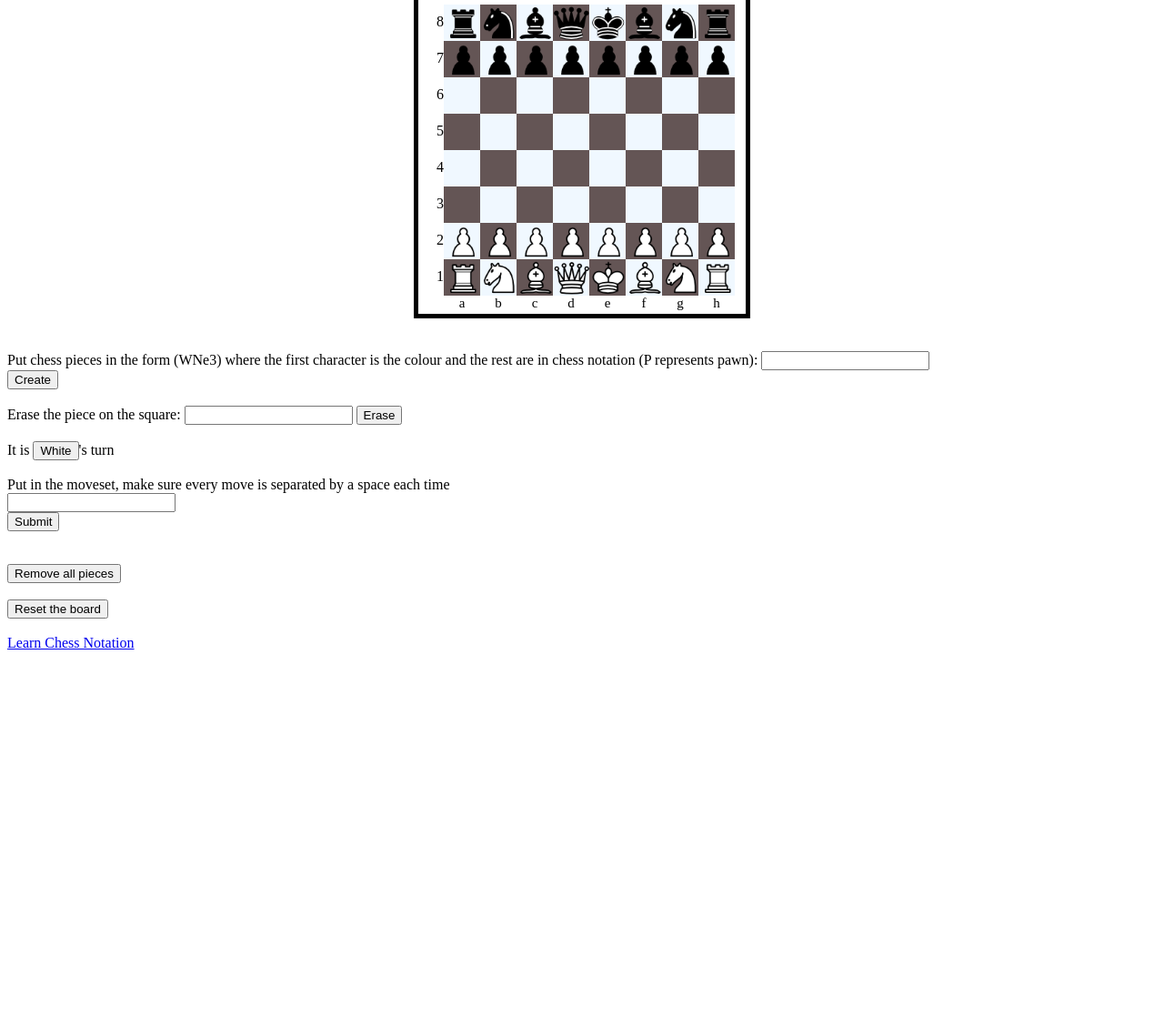
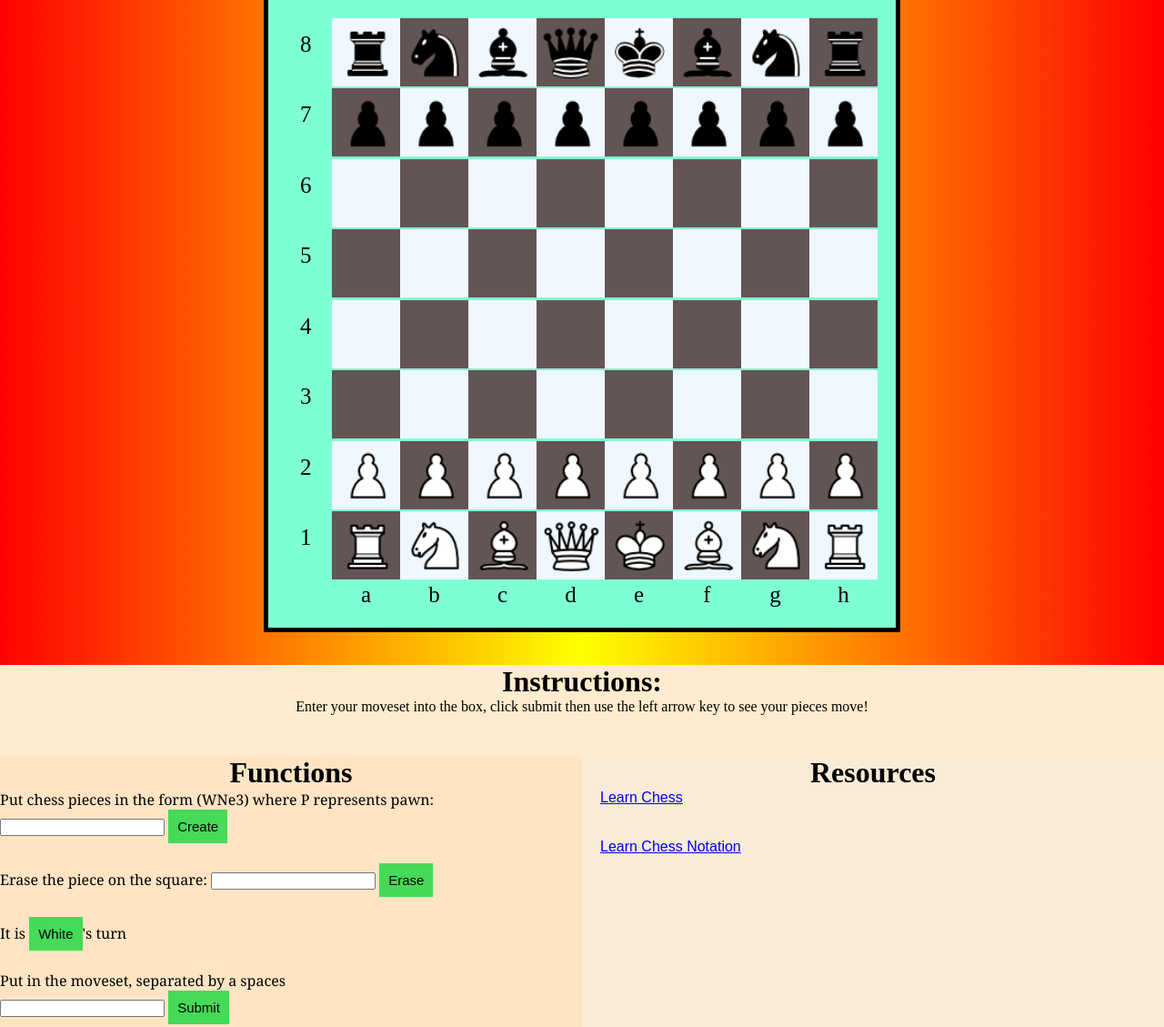
Before and after one commit to AndrewSasmito/ChessVisualizer, a plain HTML site: page index.html in a window 1280 px wide. Shown: the part 96-1225 px from the top of the page at 91% size. Before the commit the page ends 820 px from the top, so only its background shows below. Drawn offline with Linux system fonts and the light colour scheme.

Commit message:
Add files via upload

```diff
--- a/index.html
+++ b/index.html
@@ -9,8 +9,21 @@
         <div class="chessboard" id="chessboard"></div>
         <script src="script.js"></script>
         <br><br>
+        <div id = "instructor">
+            <h1>
+                Instructions:
+            </h1>
+            <p>
+                Enter your moveset into the box, click submit then use the left arrow key to see your pieces move!
+            </p>
+        </div>
+        <div class = "container">
+
             <form id="frm1" onsubmit="return false">
-            Put chess pieces in the form (WNe3) where the first character is the colour and the rest are in chess notation (P represents pawn): <input type="text" id="inputs" value=""><br>
+                <h1 class = "labeler">
+                    Functions
+                </h1>
+                Put chess pieces in the form (WNe3) where P represents pawn: <input type="text" id="inputs" value="">
                 <button onclick="inputer()">Create</button> <br> <br>
 
                 Erase the piece on the square: <input type="text" id="erasing" value="">
@@ -19,16 +32,26 @@
                 It is
                 <button onclick="switcheroo()" id="turner">White</button>'s turn <br> <br>
 
-            Put in the moveset, make sure every move is separated by a space each time<br>
-            <input type="text" id="moving" value=""><br>
-            <button onclick="mover()">Submit</button>
+                Put in the moveset, separated by a spaces<br>
+                <input type="text" id="moving" value=""> <button onclick="mover()">Submit</button>
 
                 <br><br>
 
                 <br>
-            <button onclick="Destroy()">Remove all pieces</button> <br> <br>
-            <button onclick="Reseter()">Reset the board</button> <br> <br>
-            <a href = "https://www.chess.com/terms/chess-notation" class = "button_link">Learn Chess Notation</a>
+                <button class = "warn" onclick="Destroy()">Remove all pieces</button>
+                <button class = "warn" onclick="Reseter()">Reset the board</button> <br> <br>
+
             </form>
+
+
+            <div id = "resources">
+                <h1 class = "labeler">
+                    Resources
+                </h1>
+                <a href = "https://www.chess.com/learn-how-to-play-chess" class = "button_link" target="_blank">Learn Chess</a> <br> <br> <br>
+                <a href = "https://www.chess.com/terms/chess-notation" class = "button_link" target="_blank">Learn Chess Notation</a>
+            </div>
+
+        </div>
     </body>
 </html>
--- a/script.js
+++ b/script.js
@@ -47,8 +47,8 @@ function draw(){
   for (let row = 0; row < 8; row++) {
     //Number notation
     let square = document.createElement('div'), note = document.createElement('div');
-    note.style.padding = '10px 0', square.className = 'notation'
-    square.appendChild(note), note.textContent = String(8 - row), chessboard.appendChild(square)
+    note.style.padding = '15px', square.className = 'notation'
+    square.appendChild(note), note.textContent = String(8 - row), chessboard.appendChild(square), note.style.fontSize = '25px'
 
     for (let col = 0; col < 8; col++) {
         let rowClass = (row % 2 === col % 2) ? 'even' : 'odd';
@@ -58,8 +58,8 @@ function draw(){
         if (board_state[row][col] !== 0) {
           let piece = document.createElement("img");
           piece.className = 'piece';
-          piece.width = 45;
-          piece.height = 45;
+          piece.width = 70;
+          piece.height = 70;
           piece.src = getPieceSymbol(board_state[row][col]);
           square.appendChild(piece);
         }
@@ -70,7 +70,7 @@ function draw(){
 
   for (let col = 0; col < 9; col++){
     let square = document.createElement('div'), notes = document.createElement('div')
-    notes.style.fontSize = '15px', notes.style.textAlign = 'center', square.className = 'notation'
+    notes.style.fontSize = '25px', notes.style.textAlign = 'center', square.className = 'notation'
 
     if (col != 0){
       notes.textContent = intToChar(cur - 1)
--- a/styles.css
+++ b/styles.css
@@ -1,23 +1,65 @@
-/* styles.css */
+* {
+  padding: 0px;
+  margin: 0px
+}
+body{
+  background-image: linear-gradient(to right, red , yellow, red);
+}
+
+button{
+  background-color: rgba(4, 215, 50, 0.737);
+  padding: 10px;
+  font-size: 15px;
+  text-size-adjust: 10px;
+  text-align: center;
+  border: none;
+  text-decoration: none;
+}
+
 #titler{
   font-family: 'Courier New', Courier, monospace;
-  font-size: 60px;
+  font-size: 80px;
   text-align: center;
 }
 
+#frm1{
+  font-family:Cambria, Cochin, Georgia, Times, 'Times New Roman', serif;
+  background-color: bisque;
+}
+
+#resources{
+  background-color: antiquewhite;
+}
+
+#instructor{
+  height: 100px;
+  text-align: center;
+  background-color: blanchedalmond;
+}
+
+.container {
+  display: grid;
+  grid-template-columns: 1fr 1fr;
+}
+
+.labeler {
+  font-family: 'Times New Roman', Times, serif;
+  text-align: center;
+}
 .chessboard {
-  width: 320px;
-  height: 320px;
+  width: 650px;
+  height: 650px;
   display: grid;
   grid-template-columns: repeat(9, 1fr);
+  background-color: aquamarine;
   border: 5px solid;
   margin: auto;
   padding: 20px;
 }
 
 .square {
-  width: 40px;
-  height: 40px;
+  width: 75px;
+  height: 75px;
   background-color: #eee;
   display: flex;
   justify-content: center;
@@ -38,3 +80,16 @@
 .square.odd{
   background-color: rgb(100, 85, 85);
 }
+
+.button_link{
+  padding: 20px;
+  font-family: 'Arial', sans-serif;
+}
+
+.warn{
+  background-color: #f44336;
+  margin: 30px;
+  margin-right: 50px;
+  align-items: center;
+  padding: 20px;
+}
```
Lines whose indentation alone changed are shown as unchanged.
